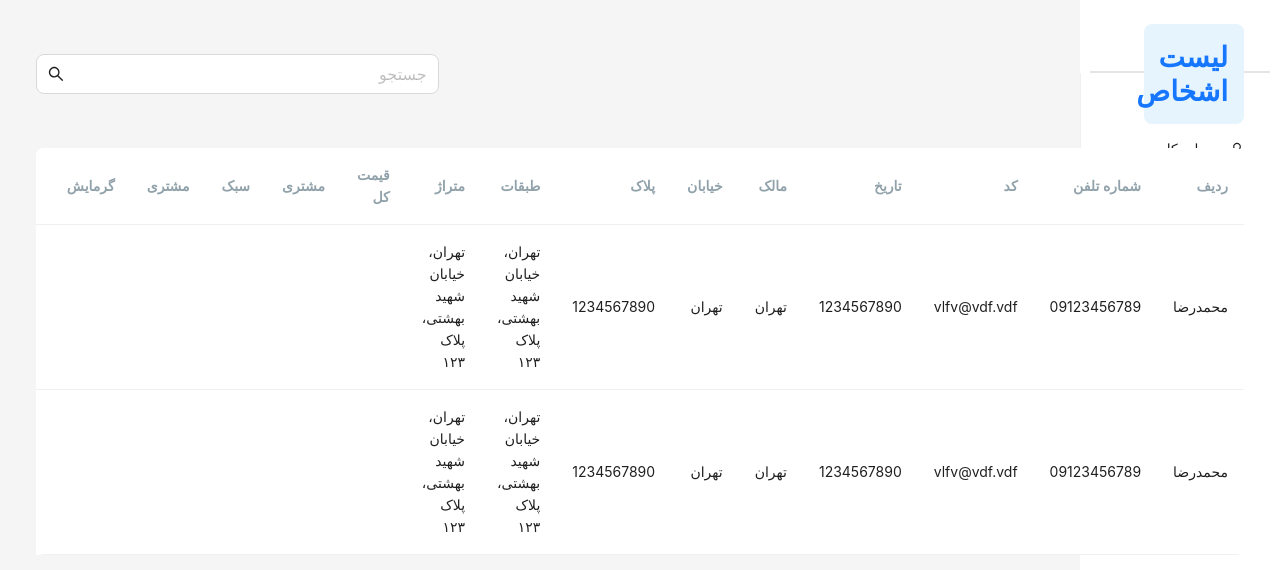
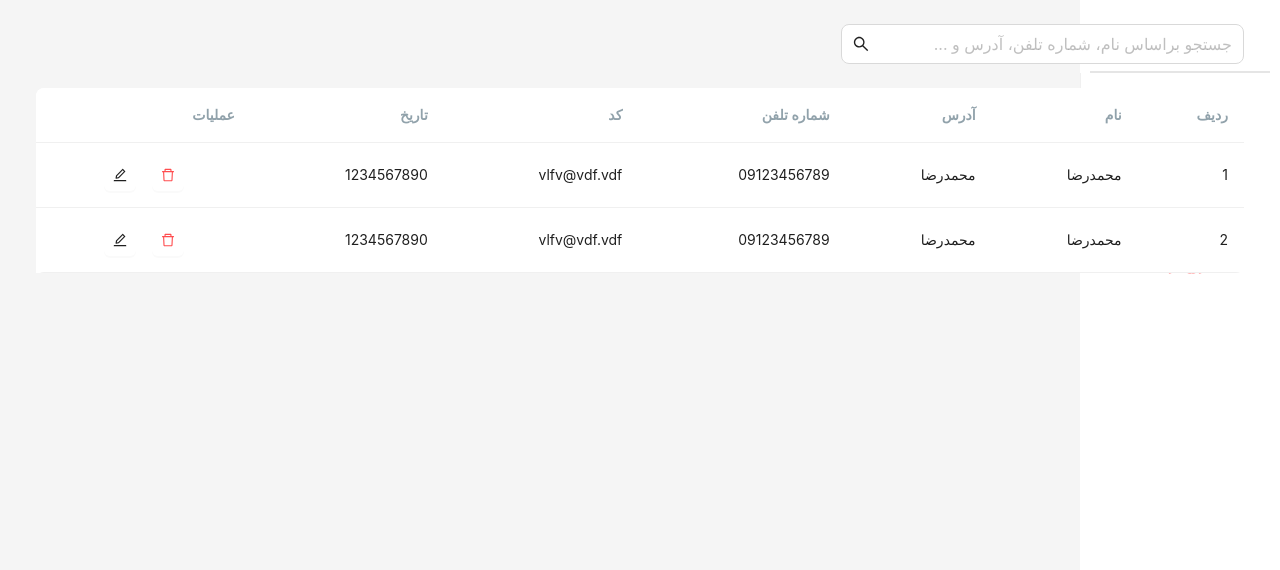
Before and after one commit to Ali-Oliaee/real-estate, a React (Create React App) app: page /users in a window 1280 px wide. Shown: the top 570 px of the page. Built offline with nearby package versions, Linux system fonts and the light colour scheme.

Commit message:
add user modal

```diff
--- a/src/pages/states/states-table.jsx
+++ b/src/pages/states/states-table.jsx
@@ -93,7 +93,7 @@ const StatesTable = ({ searchKey }) => {
           render: (_, render) => (
             <div className="action-buttons">
               <Popconfirm
-                title="آیا از حذف کاربر اطمینان دارید؟"
+                title="آیا از حذف ملک اطمینان دارید؟"
                 // onConfirm={() => deleteUser(render)}
                 okText="بله"
                 cancelText="خیر"
--- /dev/null
+++ b/src/pages/users/add-user-modal.jsx
@@ -0,0 +1,86 @@
+import { Button, Form, Input, InputNumber } from "antd"
+import { FloatLabel, ModalContainer } from "../../components"
+import { useValidators } from "../../hooks"
+
+const AddUserModal = ({ isOpen, onClose, onAdd }) => {
+  const [formInstance] = Form.useForm()
+  const { requiredField } = useValidators()
+  const handleConfirmStep = () => {
+    formInstance
+      .validateFields()
+      .then((values) => {
+        console.log(values)
+      })
+      .catch((errorInfo) => {
+        console.log(errorInfo)
+      })
+  }
+
+  return (
+    <ModalContainer
+      centered
+      open={isOpen}
+      onCancel={onClose}
+      //   confirmLoading={isSubmitting}
+      //   afterClose={() => formInstance.resetFields()}
+      wrapProps={{
+        id: "modal-with-infinite-scroll-table",
+      }}
+      title={
+        <div className="modal-header">
+          <span>افزودن شخص</span>
+        </div>
+      }
+      footer={
+        <div className="footer-cta-btns-container">
+          <Button
+            type="primary"
+            htmlType="submit"
+            onClick={handleConfirmStep}
+            size="large"
+            block
+            // loading={isSubmitting}
+          >
+            افزودن
+          </Button>
+        </div>
+      }
+    >
+      <Form
+        form={formInstance}
+        size="large"
+        colon={false}
+        onFinish={handleConfirmStep}
+        requiredMark={false}
+      >
+        <Form.Item name="full_name" rules={[requiredField]}>
+          <FloatLabel label="نام">
+            <Input />
+          </FloatLabel>
+        </Form.Item>
+        <Form.Item name="phone_number" rules={[requiredField]}>
+          <FloatLabel label="شماره تلفن">
+            <Input type="tel" className="ltr-input ltr-suffix" />
+          </FloatLabel>
+        </Form.Item>
+        <Form.Item name="email" rules={[requiredField]}>
+          <FloatLabel label="آدرس">
+            <Input type="text" className="ltr-input" />
+          </FloatLabel>
+        </Form.Item>
+        <Form.Item name="national_code" rules={[requiredField]}>
+          <FloatLabel label="ایمیل">
+            <Input className="full-width ltr-input" />
+          </FloatLabel>
+        </Form.Item>
+        <Form.Item name="address" rules={[requiredField]}>
+          <FloatLabel label="توضیحات">
+            <Input.TextArea cols="21" rows="1" />
+          </FloatLabel>
+        </Form.Item>
+      </Form>
+    </ModalContainer>
+  )
+}
+
+export default AddUserModal
--- a/src/pages/users/index.jsx
+++ b/src/pages/users/index.jsx
@@ -1,31 +1,53 @@
 import { useState } from "react"
-import { Col, Input, Row } from "antd"
+import { Button, Col, Input, Row } from "antd"
 import { SearchOutlined } from "@ant-design/icons"
 import PeopleTable from "./users-table"
 import { AdminLayout } from "../../layouts"
 import "./styles.scss"
+import AddUserModal from "./add-user-modal"
 
 const UsersPage = () => {
+  const [addModalOpen, setAddModalOpen] = useState(false)
   const [search, setSearch] = useState("")
+  const { role } = JSON.parse(localStorage.getItem("user") || "{}")
 
   return (
     <AdminLayout>
       <div className="people-page">
         <Row align="middle" justify="space-between" className="header">
-          <Col sm={12} md={12} lg={14}>
-            <h1 className="title">لیست اشخاص</h1>
-          </Col>
           <Col sm={12} md={8} lg={8}>
             <Input
-              placeholder="جستجو"
+              placeholder="جستجو براساس نام،‌ شماره تلفن، آدرس و ..."
               size="large"
               suffix={<SearchOutlined />}
               onChange={({ target: { value } }) => setSearch(value)}
             />
           </Col>
+          {role === "admin" ||
+            (role === "manager" && (
+              <Col
+                sm={12}
+                md={8}
+                lg={12}
+                style={{ display: "flex", justifyContent: "flex-end" }}
+              >
+                <Button
+                  size="large"
+                  type="primary"
+                  className="add-button"
+                  onClick={() => setAddModalOpen(true)}
+                >
+                  افزودن
+                </Button>
+              </Col>
+            ))}
         </Row>
         <PeopleTable searchKey={search} />
       </div>
+      <AddUserModal
+        isOpen={addModalOpen}
+        onClose={() => setAddModalOpen(false)}
+      />
     </AdminLayout>
   )
 }
--- a/src/pages/users/users-table.jsx
+++ b/src/pages/users/users-table.jsx
@@ -67,28 +67,12 @@ const UsersTable = ({ searchKey }) => {
   return (
     <Table
       columns={[
-        { title: "ردیف", dataIndex: "full_name" },
+        { title: "ردیف", dataIndex: "key" },
+        { title: "نام", dataIndex: "full_name" },
+        { title: "آدرس", dataIndex: "full_name" },
         { title: "شماره تلفن", dataIndex: "phone_number", className: "ltr" },
         { title: "کد", dataIndex: "email" },
         { title: "تاریخ", dataIndex: "national_code" },
-        { title: "مالک", dataIndex: "province" },
-        { title: "خیابان", dataIndex: "city" },
-        { title: "پلاک", dataIndex: "postal_code" },
-        { title: "طبقات", dataIndex: "address" },
-        { title: "متراژ", dataIndex: "address" },
-        { title: "قیمت کل", dataIndex: "" },
-        { title: "مشتری", dataIndex: "" },
-        { title: "سبک", dataIndex: "" },
-        { title: "مشتری", dataIndex: "" },
-        { title: "گرمایش", dataIndex: "" },
-        { title: "کف", dataIndex: "" },
-        { title: "برق", dataIndex: "" },
-        { title: "مطبخ", dataIndex: "" },
-        { title: "شیرآلات", dataIndex: "" },
-        { title: "مشتری", dataIndex: "" },
-        { title: "و.ج", dataIndex: "" },
-        { title: "پنجره", dataIndex: "" },
-        { title: "توضیحات", dataIndex: "" },
         {
           title: "عملیات",
           render: (_, render) => (
```
